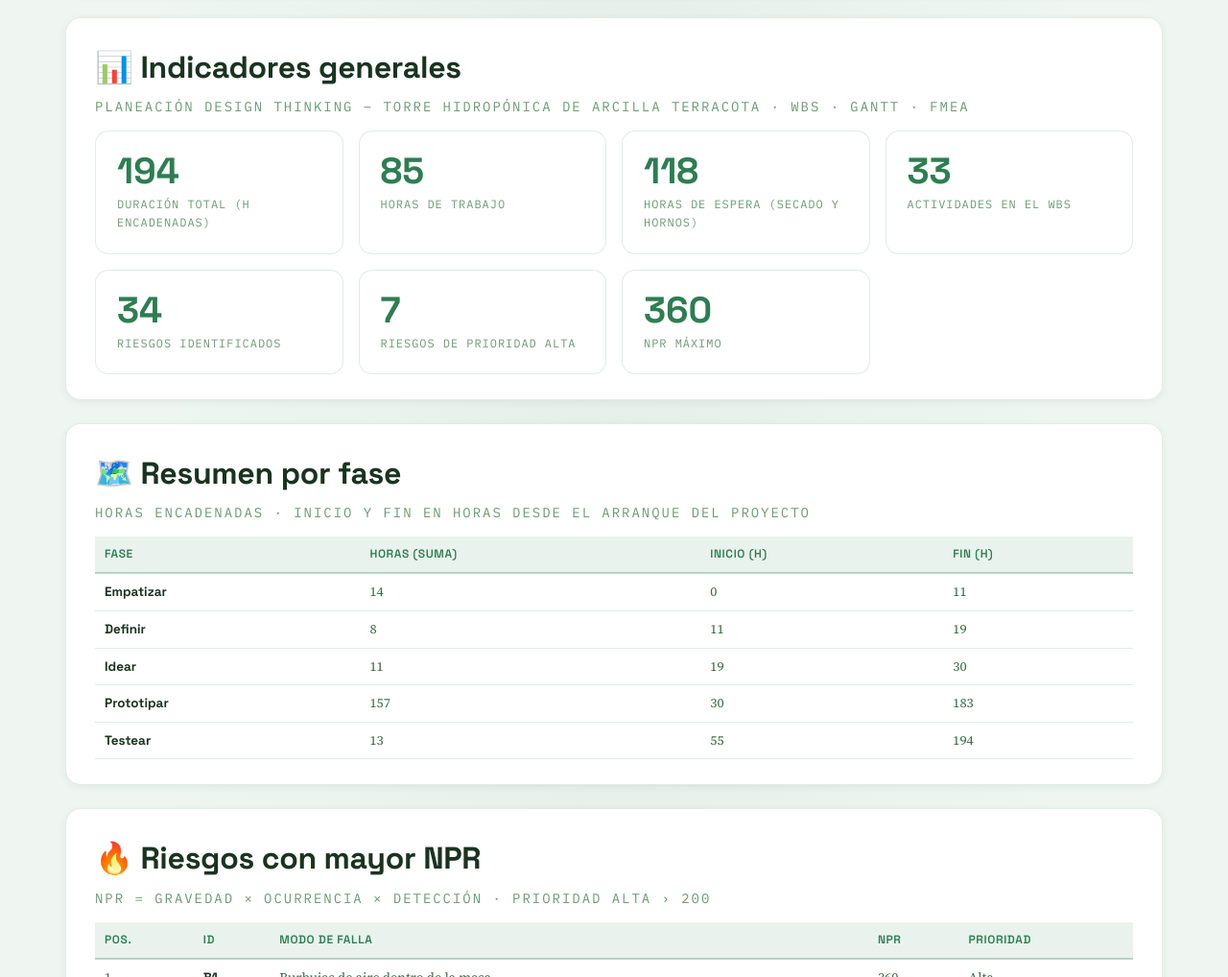
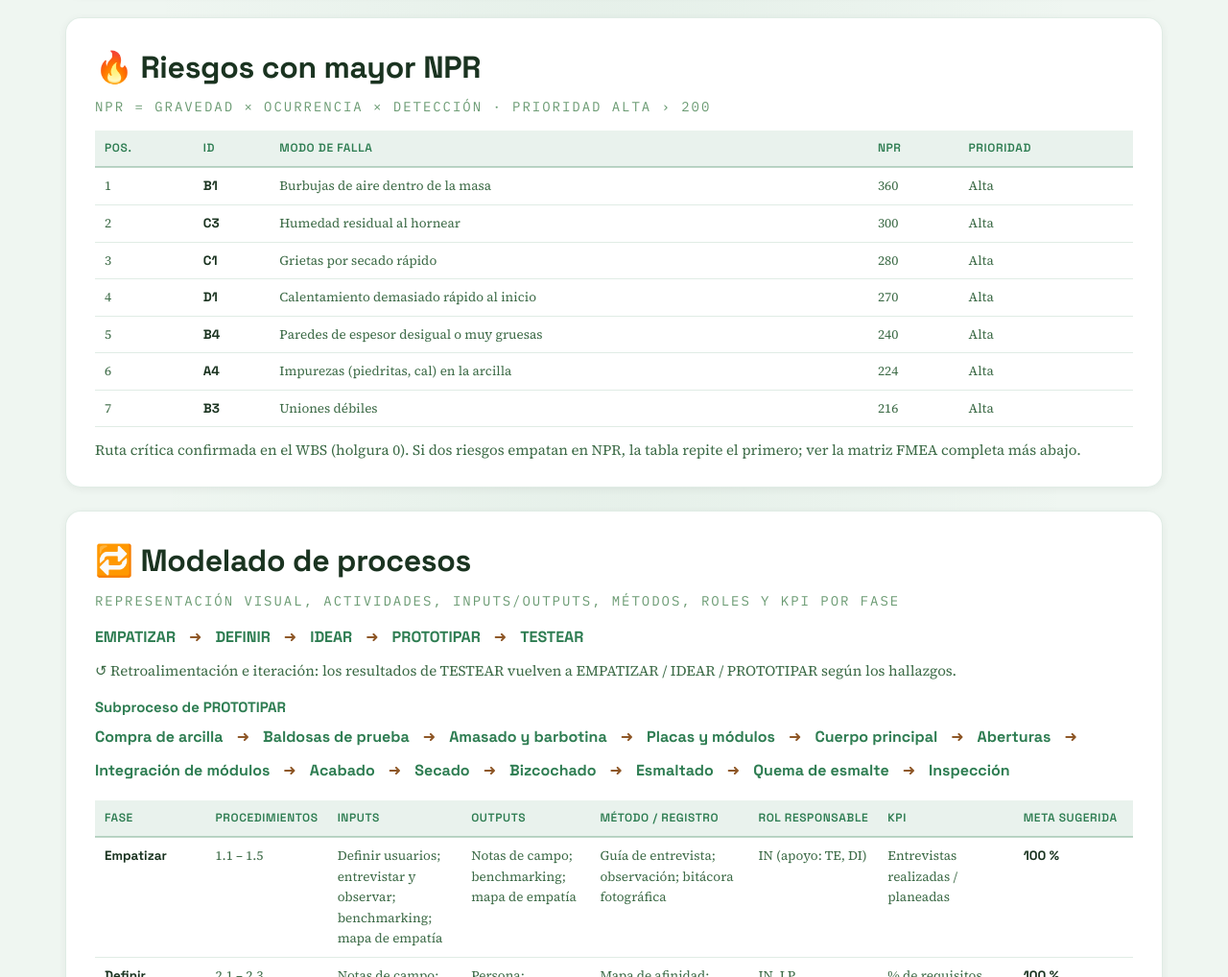
Before and after one commit to mrdavbu/Pagina-web-con-opencode, a website: page definir.html in a window 1280 px wide. Shown: the part 4640-5658 px from the top of the page at 96% size. Drawn offline with Linux system fonts and the light colour scheme.

Commit message:
Definir: eliminar bloques de Indicadores generales y Resumen por fase

```diff
--- a/definir.html
+++ b/definir.html
@@ -233,22 +233,6 @@
     </div>
   </div>
 
-  <!-- ══════════════ INDICADORES ══════════════ -->
-  <div class="card" id="indicadores">
-    <h2 style="margin:0 0 4px;">📊 Indicadores generales</h2>
-    <p class="kicker">Planeación Design Thinking – torre hidropónica de arcilla terracota · WBS · Gantt · FMEA</p>
-    <div class="grid4" id="indicadoresGrid"></div>
-  </div>
-
-  <!-- ══════════════ RESUMEN POR FASE ══════════════ -->
-  <div class="card" id="resumenFase">
-    <h2 style="margin:0 0 4px;">🗺️ Resumen por fase</h2>
-    <p class="kicker">Horas encadenadas · Inicio y fin en horas desde el arranque del proyecto</p>
-    <div class="tbl-wrap">
-      <table class="tbl" id="resumenFaseTabla"></table>
-    </div>
-  </div>
-
   <!-- ══════════════ RUTA CRÍTICA ══════════════ -->
   <div class="card" id="topNPR">
     <h2 style="margin:0 0 4px;">🔥 Riesgos con mayor NPR</h2>
@@ -348,24 +332,6 @@
 <script>
 const LS='hydro_definir_v1';
 const LS2='hydro_definir_datos_v1';
-
-const INDICADORES=[
- ['194','Duración total (h encadenadas)'],
- ['85','Horas de trabajo'],
- ['118','Horas de espera (secado y hornos)'],
- ['33','Actividades en el WBS'],
- ['34','Riesgos identificados'],
- ['7','Riesgos de prioridad alta'],
- ['360','NPR máximo']
-];
-
-const FASES=[
- ['1','Empatizar','14','0','11'],
- ['2','Definir','8','11','19'],
- ['3','Idear','11','19','30'],
- ['4','Prototipar','157','30','183'],
- ['5','Testear','13','55','194']
-];
 
 const TOP_NPR=[
  ['1','B1','Burbujas de aire dentro de la masa','360','Alta'],
@@ -553,20 +519,6 @@ function renderRoles(){
   document.getElementById('equipoRoles').innerHTML=h;
 }
 
-function renderIndicadores(){
-  let h='';
-  INDICADORES.forEach(function(i){
-    h+='<div class="mini"><div class="num">'+i[0]+'</div><div class="lbl">'+i[1]+'</div></div>';
-  });
-  document.getElementById('indicadoresGrid').innerHTML=h;
-}
-
-function renderResumenFase(){
-  let h='<tr><th>Fase</th><th>Horas (suma)</th><th>Inicio (h)</th><th>Fin (h)</th></tr>';
-  FASES.forEach(function(f){ h+='<tr><td><strong>'+f[1]+'</strong></td><td>'+f[2]+'</td><td>'+f[3]+'</td><td>'+f[4]+'</td></tr>'; });
-  document.getElementById('resumenFaseTabla').innerHTML=h;
-}
-
 function renderTopNpr(){
   let h='<tr><th>Pos.</th><th>ID</th><th>Modo de falla</th><th>NPR</th><th>Prioridad</th></tr>';
   TOP_NPR.forEach(function(r){ h+='<tr><td>'+r[0]+'</td><td><strong>'+r[1]+'</strong></td><td>'+r[2]+'</td><td>'+r[3]+'</td><td>'+r[4]+'</td></tr>'; });
@@ -737,7 +689,7 @@ function loadSaved(){
 }
 
 function renderAll(){
-  renderIndicadores(); renderResumenFase(); renderTopNpr(); renderFlujos();
+  renderTopNpr(); renderFlujos();
   renderModelado(); renderRoles(); renderWbs(); renderRecursos(); renderFmea();
   renderEscalas(); renderSupuestos(); loadSaved();
 }
```
